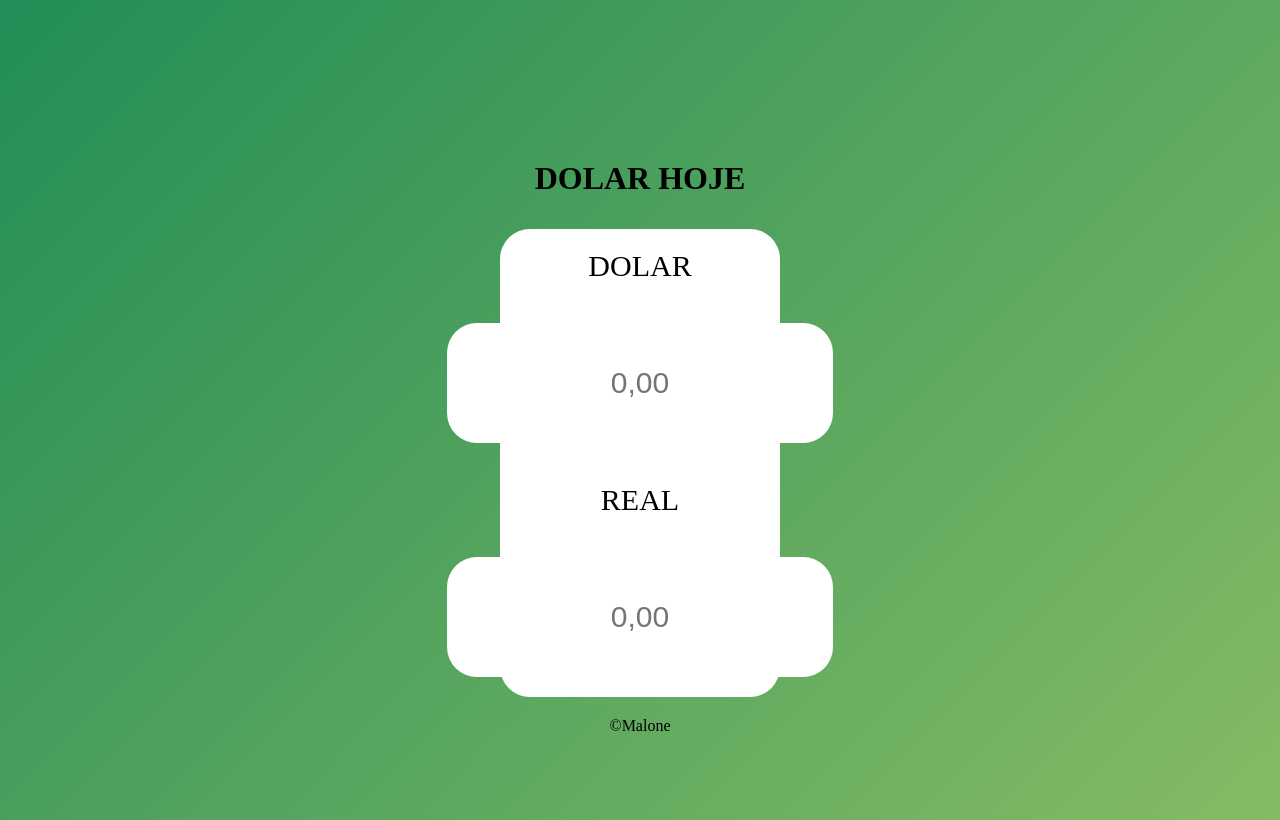
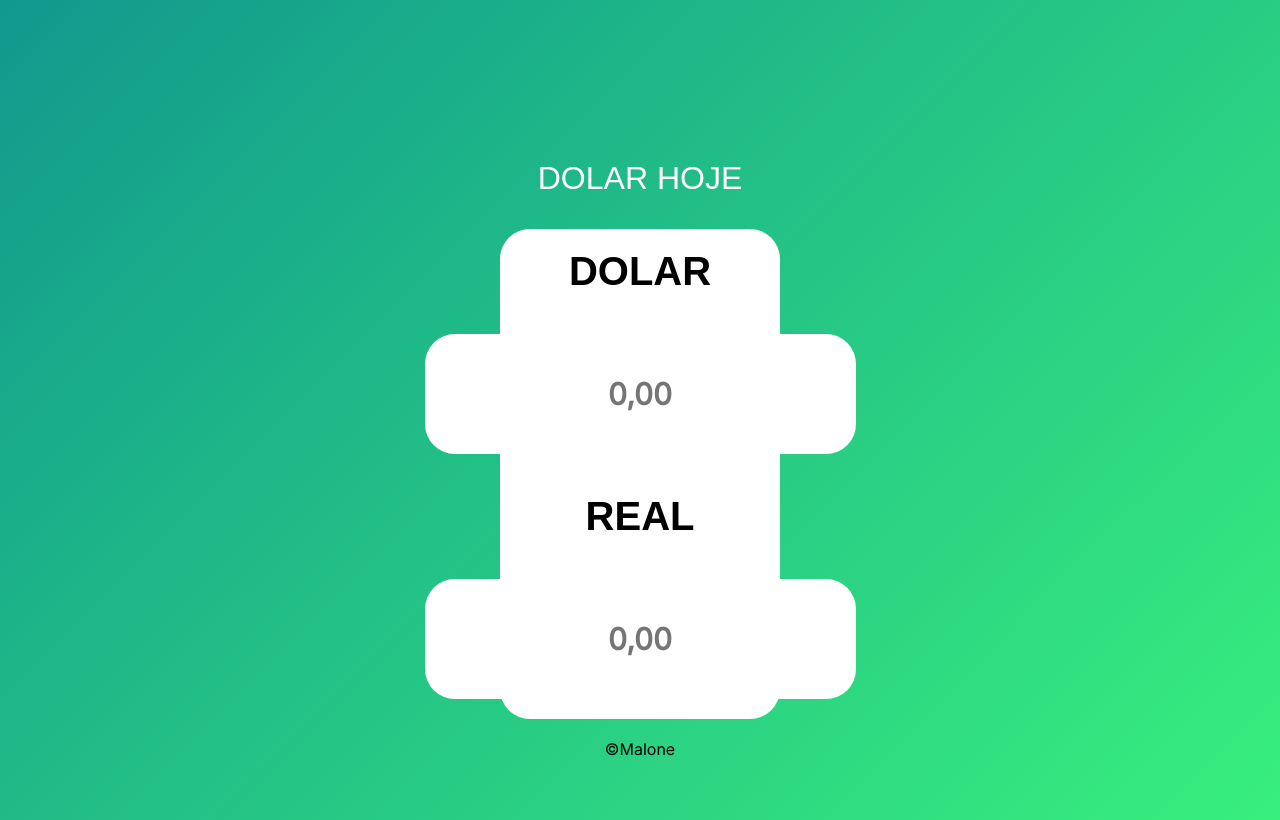
Before and after one commit to RichardsonMalone/calc-dolar-today, a plain HTML site: page index.html in a window 1280 px wide. Drawn offline with Linux system fonts and the light colour scheme.

Commit message:
atualizando letras

```diff
--- a/index.html
+++ b/index.html
@@ -4,6 +4,8 @@
     <meta charset="UTF-8" />
     <meta name="viewport" content="width=device-width, initial-scale=1.0" />
     <link rel="stylesheet" href="style.css" />
+    <link href='https://fonts.googleapis.com/css?family=Inter' rel='stylesheet'>
+    <link href="https://fonts.googleapis.com/css2?family=Poppins:wght@300;400;600;700&display=swap" rel="stylesheet">
     <script src="index.js"></script>
     <title>Document</title>
   </head>
--- a/style.css
+++ b/style.css
@@ -2,13 +2,16 @@
   margin: 0;
   padding: 0;
   box-sizing: border-box;
+  font-family: Arial, Helvetica, sans-serif;
 }
 body {
-  background: linear-gradient(135deg, #228d57, #85bb65);
+  background: linear-gradient(135deg, #11998e, #38ef7d);
   min-height: 82.5vh;
 }
 h1 {
-  color: #000000;
+  color: #fff;
+  font-weight: 20;
+  font-family: fantasy, sans-serif;
 }
 .text1 {
   text-align: center;
@@ -27,9 +30,13 @@ input {
   outline: none;
   height: 4em;
   font-size: 30px;
+  font-weight: bold;
+  font-family: "inter", sans-serif;
 }
 label {
-  font-size: 30px;
+  font-size: 40px;
+  font-family: sans-serif, fantasy;
+  font-weight: bold;
 }
 form,
 label,
@@ -45,6 +52,8 @@ input {
   align-items: center;
   text-align: center;
 }
-footer{
+footer {
   text-align: center;
+  font-family: "inter", sans-serif;
+  font-weight: 400;
 }
```
